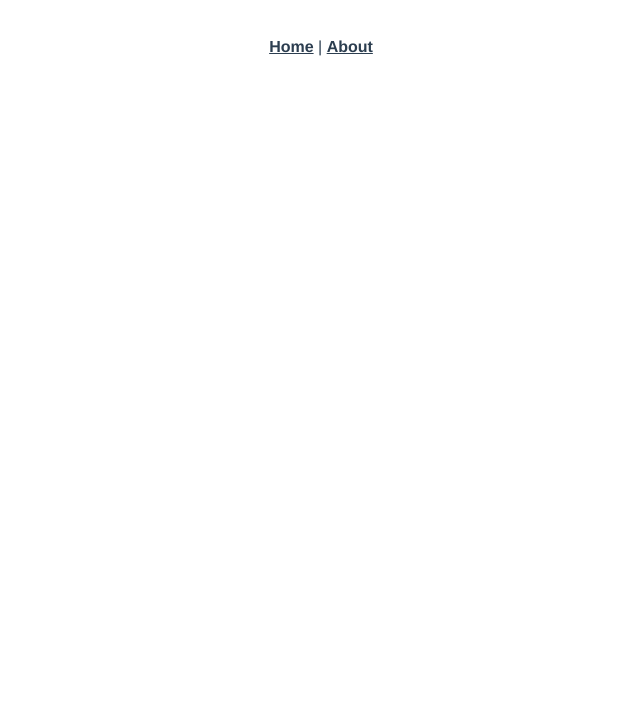
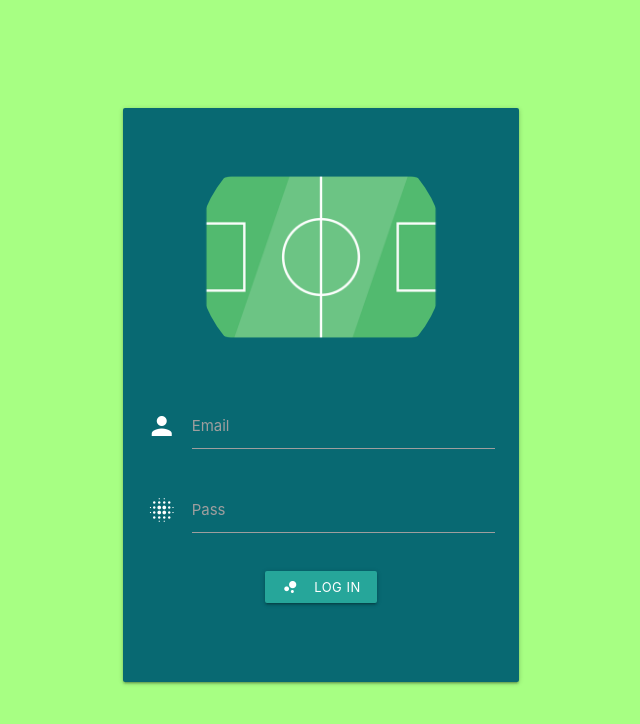
Before and after one commit to qiqster/VueFifaTracker, a Vue app: page /login in a window 1280 px wide. Shown: the top 724 px of the page, without its empty margins (319-959 px from the left). Built offline with nearby package versions, Linux system fonts and the light colour scheme.

Commit message:
login page - starter

```diff
--- a/public/index.html
+++ b/public/index.html
@@ -1,15 +1,32 @@
 <!DOCTYPE html>
 <html lang="en">
   <head>
-    <meta charset="utf-8">
-    <meta http-equiv="X-UA-Compatible" content="IE=edge">
-    <meta name="viewport" content="width=device-width,initial-scale=1.0">
-    <link rel="icon" href="<%= BASE_URL %>favicon.ico">
+    <meta charset="utf-8" />
+    <meta http-equiv="X-UA-Compatible" content="IE=edge" />
+    <meta name="viewport" content="width=device-width,initial-scale=1.0" />
+    <link rel="icon" href="<%= BASE_URL %>favicon.ico" />
+    <!-- Compiled and minified CSS -->
+    <link
+      rel="stylesheet"
+      href="https://cdnjs.cloudflare.com/ajax/libs/materialize/1.0.0/css/materialize.min.css"
+    />
+    <link
+      href="https://fonts.googleapis.com/icon?family=Material+Icons"
+      rel="stylesheet"
+    />
+
+    <!-- Compiled and minified JavaScript -->
+    <script src="https://cdnjs.cloudflare.com/ajax/libs/materialize/1.0.0/js/materialize.min.js"></script>
+
     <title><%= htmlWebpackPlugin.options.title %></title>
   </head>
   <body>
     <noscript>
-      <strong>We're sorry but <%= htmlWebpackPlugin.options.title %> doesn't work properly without JavaScript enabled. Please enable it to continue.</strong>
+      <strong
+        >We're sorry but <%= htmlWebpackPlugin.options.title %> doesn't work
+        properly without JavaScript enabled. Please enable it to
+        continue.</strong
+      >
     </noscript>
     <div id="app"></div>
     <!-- built files will be auto injected -->
--- a/src/App.vue
+++ b/src/App.vue
@@ -1,32 +1,5 @@
 <template>
   <div id="app">
-    <div id="nav">
-      <router-link to="/">Home</router-link> |
-      <router-link to="/about">About</router-link>
-    </div>
-    <router-view/>
+    <router-view />
   </div>
 </template>
-
-<style lang="scss">
-#app {
-  font-family: Avenir, Helvetica, Arial, sans-serif;
-  -webkit-font-smoothing: antialiased;
-  -moz-osx-font-smoothing: grayscale;
-  text-align: center;
-  color: #2c3e50;
-}
-
-#nav {
-  padding: 30px;
-
-  a {
-    font-weight: bold;
-    color: #2c3e50;
-
-    &.router-link-exact-active {
-      color: #42b983;
-    }
-  }
-}
-</style>
--- a/src/components/HelloWorld.vue
+++ b/src/components/HelloWorld.vue
@@ -1,59 +1,16 @@
 <template>
-  <div class="hello">
-    <h1>{{ msg }}</h1>
-    <p>
-      For a guide and recipes on how to configure / customize this project,<br>
-      check out the
-      <a href="https://cli.vuejs.org" target="_blank" rel="noopener">vue-cli documentation</a>.
-    </p>
-    <h3>Installed CLI Plugins</h3>
-    <ul>
-      <li><a href="https://github.com/vuejs/vue-cli/tree/dev/packages/%40vue/cli-plugin-babel" target="_blank" rel="noopener">babel</a></li>
-      <li><a href="https://github.com/vuejs/vue-cli/tree/dev/packages/%40vue/cli-plugin-router" target="_blank" rel="noopener">router</a></li>
-      <li><a href="https://github.com/vuejs/vue-cli/tree/dev/packages/%40vue/cli-plugin-vuex" target="_blank" rel="noopener">vuex</a></li>
-    </ul>
-    <h3>Essential Links</h3>
-    <ul>
-      <li><a href="https://vuejs.org" target="_blank" rel="noopener">Core Docs</a></li>
-      <li><a href="https://forum.vuejs.org" target="_blank" rel="noopener">Forum</a></li>
-      <li><a href="https://chat.vuejs.org" target="_blank" rel="noopener">Community Chat</a></li>
-      <li><a href="https://twitter.com/vuejs" target="_blank" rel="noopener">Twitter</a></li>
-      <li><a href="https://news.vuejs.org" target="_blank" rel="noopener">News</a></li>
-    </ul>
-    <h3>Ecosystem</h3>
-    <ul>
-      <li><a href="https://router.vuejs.org" target="_blank" rel="noopener">vue-router</a></li>
-      <li><a href="https://vuex.vuejs.org" target="_blank" rel="noopener">vuex</a></li>
-      <li><a href="https://github.com/vuejs/vue-devtools#vue-devtools" target="_blank" rel="noopener">vue-devtools</a></li>
-      <li><a href="https://vue-loader.vuejs.org" target="_blank" rel="noopener">vue-loader</a></li>
-      <li><a href="https://github.com/vuejs/awesome-vue" target="_blank" rel="noopener">awesome-vue</a></li>
-    </ul>
-  </div>
+  <div class="hello">Test</div>
 </template>
 
 <script>
 export default {
-  name: 'HelloWorld',
+  name: "HelloWorld",
   props: {
     msg: String
   }
-}
+};
 </script>
 
 <!-- Add "scoped" attribute to limit CSS to this component only -->
-<style scoped lang="scss">
-h3 {
-  margin: 40px 0 0;
-}
-ul {
-  list-style-type: none;
-  padding: 0;
-}
-li {
-  display: inline-block;
-  margin: 0 10px;
-}
-a {
-  color: #42b983;
-}
+
 </style>
--- a/src/router/index.js
+++ b/src/router/index.js
@@ -1,29 +1,35 @@
-import Vue from 'vue'
-import VueRouter from 'vue-router'
-import Home from '../views/Home.vue'
+import Vue from "vue";
+import VueRouter from "vue-router";
+import Home from "../views/Home.vue";
+import Login from "../views/Login.vue";
+Vue.use(VueRouter);
 
-Vue.use(VueRouter)
-
-  const routes = [
+const routes = [
   {
-    path: '/',
-    name: 'Home',
-    component: Home
+    path: "/",
+    name: "Home",
+    component: Home,
   },
   {
-    path: '/about',
-    name: 'About',
+    path: "/login",
+    name: "Login",
+    component: Login,
+  },
+  {
+    path: "/about",
+    name: "About",
     // route level code-splitting
     // this generates a separate chunk (about.[hash].js) for this route
     // which is lazy-loaded when the route is visited.
-    component: () => import(/* webpackChunkName: "about" */ '../views/About.vue')
-  }
-]
+    component: () =>
+      import(/* webpackChunkName: "about" */ "../views/About.vue"),
+  },
+];
 
 const router = new VueRouter({
-  mode: 'history',
+  mode: "history",
   base: process.env.BASE_URL,
-  routes
-})
+  routes,
+});
 
-export default router
+export default router;
--- /dev/null
+++ b/src/scss/variables.scss
@@ -0,0 +1,4 @@
+$bg-color: #a7ff83;
+$bg-box: #086972;
+$bg-lightbox: #17b978;
+$bg-darkbox: #071a52;
--- a/src/views/Home.vue
+++ b/src/views/Home.vue
@@ -1,18 +1,17 @@
 <template>
   <div class="home">
-    <img alt="Vue logo" src="../assets/logo.png">
-    <HelloWorld msg="Welcome to Your Vue.js App"/>
+    <HelloWorld msg="Welcome to Your Vue.js App" />
   </div>
 </template>
 
 <script>
 // @ is an alias to /src
-import HelloWorld from '@/components/HelloWorld.vue'
+import HelloWorld from "@/components/HelloWorld.vue";
 
 export default {
-  name: 'Home',
+  name: "Home",
   components: {
     HelloWorld
   }
-}
+};
 </script>
--- /dev/null
+++ b/src/views/Login.vue
@@ -0,0 +1,72 @@
+<template>
+  <div class="LoginPage">
+    <div class="row marginer">
+      <div class="col l12 m12 s12"></div>
+    </div>
+    <div class="row">
+      <div class="col l12 m12 s12">
+        <div class="col offset-l4 offset-m3 offset-s2 l4 m6 s8">
+          <div class="loginBox card-panel z-depth-1">
+            <div class="row">
+              <div class="col l12 m12 s12 center">
+                <img
+                  class="responsive-img circle logoImg center"
+                  src="@/assets/footballpitch.png"
+                  alt="football pitch"
+                />
+              </div>
+              <form class="col s12">
+                <div class="row">
+                  <div class="input-field col s12">
+                    <i class="material-icons prefix">person</i>
+                    <input id="email" type="text" class="validate" />
+                    <label for="email">Email</label>
+                  </div>
+                  <div class="input-field col s12">
+                    <i class="material-icons prefix">blur_on</i>
+                    <input id="password" type="tel" class="validate" />
+                    <label for="password">Pass</label>
+                  </div>
+                  <div class="input-field col s12 center">
+                    <a class="waves-effect waves-light btn-small" @click="login">
+                      <i class="material-icons left">bubble_chart</i>Log in
+                    </a>
+                  </div>
+                </div>
+              </form>
+            </div>
+          </div>
+        </div>
+      </div>
+    </div>
+  </div>
+</template>
+
+
+<style lang="scss">
+.loginBox {
+  background-color: $bg-box;
+  color: white;
+}
+.logoImg {
+  max-height: 250px;
+}
+.marginer {
+  height: 10vh;
+}
+body {
+  background-color: $bg-color;
+}
+</style>
+
+<script>
+import router from "vue-router";
+export default {
+  name: "Login",
+  methods: {
+    login: function() {
+      this.$router.push("/");
+    }
+  }
+};
+</script>
--- /dev/null
+++ b/vue.config.js
@@ -0,0 +1,13 @@
+const path = require("path");
+module.exports = {
+  css: {
+    loaderOptions: {
+      sass: {
+        sassOptions: {
+          includePaths: [path.resolve(__dirname, "src/core/")],
+        },
+        prependData: '@import "@/scss/variables.scss";',
+      },
+    },
+  },
+};
```
Also changed, not shown: src/assets/footballpitch.png (added).
